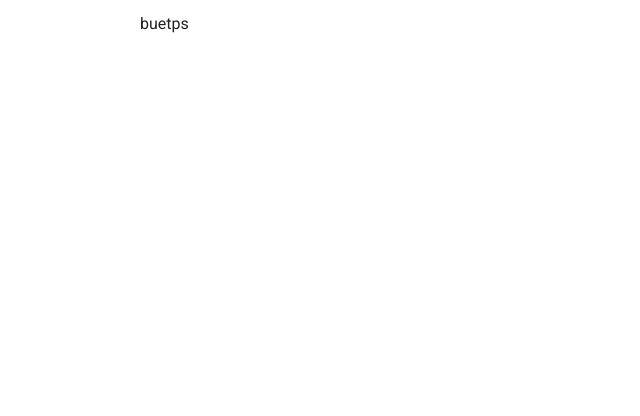
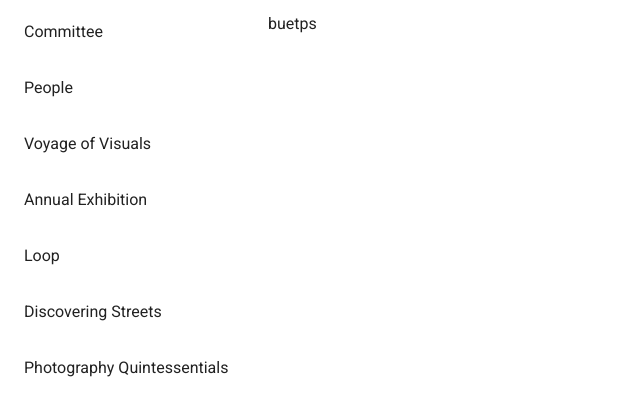
Before and after one commit to buetps/buetps.github.io, a Vue app: page /committee in a window 1280 px wide. Shown: the top 416 px of the page, without its empty margins (0-640 px from the left). Built offline with nearby package versions, Linux system fonts and the light colour scheme.

Commit message:
menu init

```diff
--- a/src/App.vue
+++ b/src/App.vue
@@ -1,7 +1,18 @@
 <template>
   <v-app id="inspire">
 
-    <v-content style="margin:0 10vw 10vh 10vw;">
+    <v-navigation-drawer app floating>
+        <v-list rounded>
+          <v-list-item link v-for="(menuItem,menuIndex) in menu" :key=menuIndex :to="menuItem.link">
+            <v-list-item-content>
+              <v-list-item-title >{{menuItem.name}}</v-list-item-title>
+            </v-list-item-content>
+          </v-list-item>
+        </v-list>
+      </v-navigation-drawer>
+
+
+    <v-content>
       <v-container fluid>
         <transition name=slide-left mode=out-in>
           <router-view/>
@@ -12,6 +23,12 @@
 </template>
 
 <script>
+import menu from "./data/menu"
   export default {
+    data(){
+      return {
+        menu
+      }
+    }
   }
 </script>
--- /dev/null
+++ b/src/data/menu.js
@@ -0,0 +1,32 @@
+var data = [
+    {
+        name: "Committee",
+        link: "/committee"
+    },
+    {
+        name: "People",
+        link: "/people"
+    },
+    {
+        name: "Voyage of Visuals",
+        link: "/exhibition/vov"
+    },
+    {
+        name: "Annual Exhibition",
+        link: "/exhibition/annual"
+    },
+    {
+        name: "Loop",
+        link: "/workshop/loop"
+    },
+    {
+        name: "Discovering Streets",
+        link: "/workshop/discoveringstreets"
+    },
+    {
+        name: "Photography Quintessentials",
+        link: "/workshop/quintessentials"
+    },
+];
+
+export default data;
```
